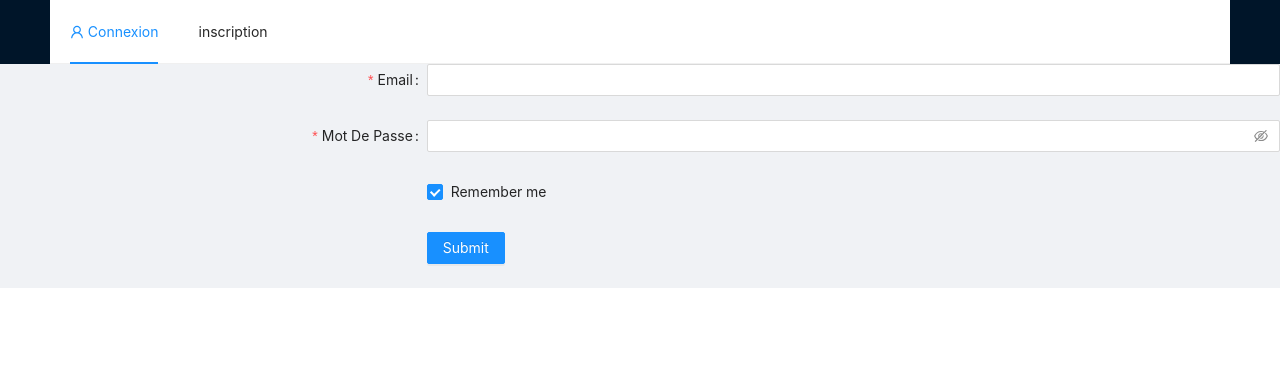
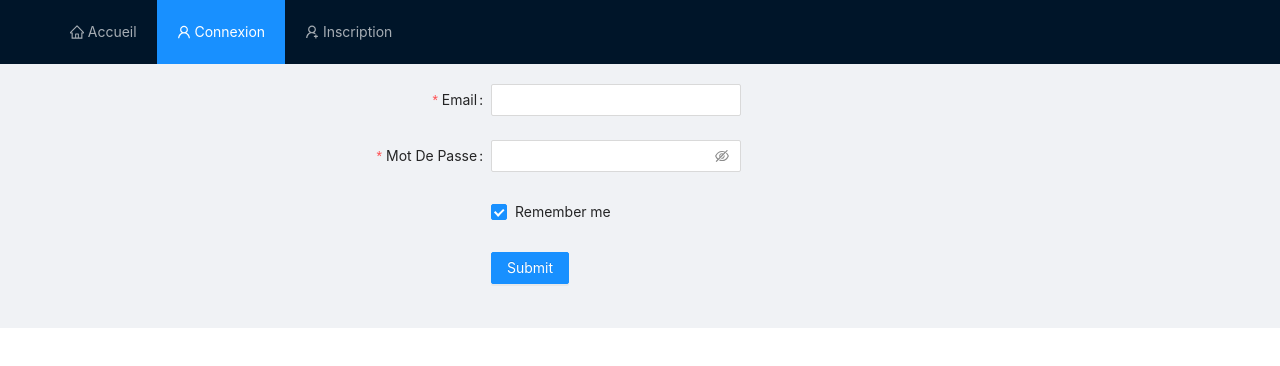
Before and after one commit to sebhbt/reactproject, a React (Create React App) app: page / in a window 1280 px wide. Both pictures are taken after a click on the item "Connexion". Shown: the top 366 px of the page. Built offline with nearby package versions, Linux system fonts and the light colour scheme; no server answers.

Commit message:
Modification graphique, de fonctionnement et d'architecture

```diff
--- a/src/App.css
+++ b/src/App.css
@@ -32,6 +32,7 @@
     from {
         transform: rotate(0deg);
     }
+
     to {
         transform: rotate(360deg);
     }
--- a/src/App.js
+++ b/src/App.js
@@ -1,20 +1,23 @@
 import { React, useState } from 'react';
 import './App.css';
 import Navbar from './components/Navbar';
-import 'antd/dist/antd.css';
-import { Col, Row, Button, Layout } from 'antd';
+import Accueil from './components/Accueil'
+import 'antd/dist/antd.min.css';
+import { Layout } from 'antd';
 
 
 const App = () => {
 
-  const [state, setState] = useState();
-  const [activeComponemt, setActiveComponemt] = useState("hello");
+    const [state] = useState();
+    const [activeComponemt, setActiveComponemt] = useState(<Accueil title="Accueil" />);
 
     return (
         <Layout>
+            <Layout.Header>
                 <Navbar
                     setActiveComponemt={setActiveComponemt}
                 />
+            </Layout.Header>
             <Layout.Content>
                 {state}
                 {activeComponemt}
--- a/src/components/Page.js
+++ b/src/components/Accueil.js
@@ -1,19 +1,18 @@
-import './Page.css'
+import '../styles/Accueil.css'
 
 
-const Page = () => {
+const Page = (props) => {
     var myHeaders = new Headers();
     myHeaders.append("x-rapidapi-key", "7bf3890efb932a4a1a8e5bd6d2e69b84");
     myHeaders.append("x-rapidapi-host", "v1.basketball.api-sports.io");
 
-    var requestOptions = {
+    /*var requestOptions = {
         method: 'GET',
         headers: myHeaders,
         redirect: 'follow'
     };
 
     const API = "https://v1.basketball.api-sports.io/teams?season=2021-2022&league=12";
-
     fetch(API, requestOptions)
         .then(response => response.json())
         .then(data => {
@@ -23,6 +22,7 @@ const Page = () => {
                 const {id, name, logo} = team;
                 htmlTeams +=
                     `<div class="card-team">
+                        <a href="">
                             <div class="card-team-image">
                                 <img src="${logo}">
                             </div>
@@ -32,17 +32,18 @@ const Page = () => {
                             <div class="card-team-excerpt">
                                 <p> Team ID: ${id} <p>
                             </div>
+                        </a>
                     </div>`;
                 document.getElementById('teamsNBA').innerHTML = htmlTeams;
             })
         })
-        .catch(error => console.log('error', error));
+        .catch(error => console.log('error', error));*/
 
     return (
-        <div class="main">
+        <div className="main">
             <h1> NBA Teams </h1>
             <h2>Bienvenue sur une page NBA. Veuillez vous connecter pour continuer</h2>
-            <div id="teamsNBA" class="container-grid">
+            <div id="teamsNBA" className="container-grid">
             </div>
         </div>
     );
--- a/src/components/Login.js
+++ b/src/components/Login.js
@@ -1,25 +1,25 @@
-import { Form, Input, Button, Checkbox, message } from 'antd';
-import {getAuth, signInWithEmailAndPassword} from 'firebase/auth';
-import {initializeApp} from 'firebase/app';
-import {firebaseConfig} from '../base';
+import { Form, Col, Row, Input, Button, Checkbox, message } from 'antd';
+import { getAuth, signInWithEmailAndPassword } from 'firebase/auth';
+import { initializeApp } from 'firebase/app';
+import { firebaseConfig } from '../lib/base';
 import Dashboard from './Dashboard';
-import {state, useState} from 'react';
+import { useState } from 'react';
 import { LoadingOutlined } from '@ant-design/icons';
 
 const firebaseApp = initializeApp(firebaseConfig);
 const auth = getAuth(firebaseApp);
 
 
-const Login = ( props) => {
+const Login = (props) => {
     const [loading, setLoading] = useState(false)
     const onFinish = (values) => {
-    setLoading(<LoadingOutlined/>)
-    signInWithEmailAndPassword(auth,values.username,values.password).then((credential)=> {
+        setLoading(<LoadingOutlined />)
+        signInWithEmailAndPassword(auth, values.username, values.password).then((credential) => {
             console.log(credential)
             setLoading(false)
             props.setActiveComponemt(<Dashboard />);
         })
-    .catch((err)=> {
+            .catch((err) => {
                 setLoading(false)
                 message.error(err.message)
             })
@@ -30,6 +30,8 @@ const [loading, setLoading] = useState(false)
     };
 
     return (
+        <Col offset={2} span={20} style={{ margin: 20 }}>
+            <Row justify="center">
                 <Form
                     name="basic"
                     labelCol={{
@@ -93,9 +95,9 @@ const [loading, setLoading] = useState(false)
                         </Button>
                     </Form.Item>
                 </Form>
+            </Row>
+        </Col>
     );
-
-
 };
 
-export default Login
+export default Login;
--- a/src/components/Navbar.js
+++ b/src/components/Navbar.js
@@ -1,49 +1,48 @@
-import 'antd/dist/antd.css';
-import { Layout, Menu } from 'antd';
+import { Menu } from 'antd';
 import React from "react";
-import {UserOutlined} from '@ant-design/icons';
+import { HomeOutlined, UserOutlined, UserAddOutlined } from '@ant-design/icons';
 import Login from './Login';
-import Page from './Page';
+import Accueil from './Accueil';
 import Profile from './Profile';
-import { useEffect } from 'react/cjs/react.development';
 
 
 const Navbar = (props) => {
-const {setActiveComponemt} = props;
-
-    useEffect(()=>{
-        console.log("UE");
-        props.setActiveComponemt(<Page title="Item1"/>);
-    }, [setActiveComponemt]);
-
+    const { setActiveComponemt } = props;
 
     const labels = [
         {
-            key: "Connexion",
-            action: () => setActiveComponemt(<Login setActiveComponemt={setActiveComponemt}/>),
-            title: "Connexion",
-            icon: <UserOutlined/>
+            key: "Accueil",
+            action: () => setActiveComponemt(<Accueil setActiveComponemt={setActiveComponemt} />),
+            title: "Accueil",
+            icon: <HomeOutlined />
         },
         {
-            key: "Profile",
-            action: () => setActiveComponemt(<Profile setActiveComponemt={setActiveComponemt}/>),
-            title: "inscription"
+            key: "Connexion",
+            action: () => setActiveComponemt(<Login setActiveComponemt={setActiveComponemt} />),
+            title: "Connexion",
+            icon: <UserOutlined />
+        },
+        {
+            key: "Inscription",
+            action: () => setActiveComponemt(<Profile setActiveComponemt={setActiveComponemt} />),
+            title: "Inscription",
+            icon: <UserAddOutlined />
         }
     ];
 
     const createMenuItem = (label) => {
-        return (<Menu.Item key= {label.key} onClick= {label.action}>
-            {label.icon} {label.title}
-        </Menu.Item>);
+        return (
+            <Menu.Item key={label.key} onClick={label.action}>
+                {label.icon} {label.title}
+            </Menu.Item>
+        );
 
     };
 
     return (
-        <Layout.Header>
-            <Menu mode="horizontal" defaultSelectedKeys={['Item1']}>
-                {labels.map(label => createMenuItem(label))}
-            </Menu>
-        </Layout.Header>
+        <Menu theme="dark" mode="horizontal" defaultSelectedKeys={['Accueil']}>
+            {labels.map(label => createMenuItem(label))}
+        </Menu>
     )
 }
 
--- a/src/components/Profile.js
+++ b/src/components/Profile.js
@@ -1,11 +1,4 @@
-import React, { useState } from 'react';
-import {
-    Form,
-    Input,
-    Checkbox,
-    Button,
-    message
-} from 'antd';
+import { Form, Col, Row, Input, Checkbox, Button, message } from 'antd';
 import { getAuth, createUserWithEmailAndPassword } from "firebase/auth";
 import Dashboard from './Dashboard';
 
@@ -45,17 +38,12 @@ const tailFormItemLayout = {
 const Profile = (props) => {
 
     const [form] = Form.useForm();
-    const[state,setState] = useState({
-        lastname:"",
-        firstname:"",
-        email:"",
-        age:""
-    })
     const onFinish = (values) => {
         console.log('Received values of form: ', values);
         createUserWithEmailAndPassword(auth, values.email, values.password)
             .then((userCredential) => {
                 const user = userCredential.user;
+                console.log(user);
                 message.success("Bravo vous êtes inscrits");
                 props.setActiveComponemt(<Dashboard />);
 
@@ -68,6 +56,8 @@ const Profile = (props) => {
 
 
     return (
+        <Col offset={2} span={20} style={{ margin: 20 }}>
+            <Row justify="center">
                 <Form
                     {...formItemLayout}
                     form={form}
@@ -165,7 +155,7 @@ const Profile = (props) => {
                         {...tailFormItemLayout}
                     >
                         <Checkbox>
-            I have read the <a href="">agreement</a>
+                            I have read the agreement
                         </Checkbox>
                     </Form.Item>
                     <Form.Item {...tailFormItemLayout}>
@@ -174,6 +164,8 @@ const Profile = (props) => {
                         </Button>
                     </Form.Item>
                 </Form>
+            </Row>
+        </Col>
     );
 }
 
--- a/src/base.js
+++ b/src/lib/base.js
@@ -6,4 +6,4 @@ export const firebaseConfig = {
     storageBucket: "eseo-982cb.appspot.com",
     messagingSenderId: "253693468046",
     appId: "1:253693468046:web:df31871ff8a963ad4b18df"
-  };
+};
--- a/src/components/Page.css
+++ b/src/styles/Accueil.css
@@ -1,31 +1,49 @@
-.main{
+.main {
     text-align: center;
 }
-.container-grid{
+
+.container-grid {
     display: grid;
-    grid: repeat(6 , 20%) / auto-flow 20%;
+    grid: repeat(6, 20%) / auto-flow 20%;
     width: 100%;
 }
+
 .card-team {
     margin: 5%;
-    background-color: rgba(226, 210, 194, 0.493); /*3*/
+    background-color: rgba(226, 210, 194, 0.493);
+    /*3*/
     border-radius: 10px;
-    box-shadow: 0px 5px 10px #999; /*4*/
+    box-shadow: 0px 5px 10px #999;
+    /*4*/
     color: rgb(37, 68, 65);
 }
-.card-team:hover .card-team-image img { /*6*/
+
+.card-team a {
+    /*5*/
+    color: #333;
+    text-decoration: none;
+}
+
+.card-team:hover .card-team-image img {
+    /*6*/
     width: 120px;
 }
+
 .card-team-image {
     background-color: white;
     border-radius: 10px;
-    height: 150px;/*1*/
-    position: relative;/*2*/
-    overflow: hidden;/*3*/
+    height: 150px;
+    /*1*/
+    position: relative;
+    /*2*/
+    overflow: hidden;
+    /*3*/
 }
+
 .card-team-image img {
-    width: 150%;/*4*/
-      /*5 - Méthode de centrage en fonction de la taille de l'image */
+    width: 150%;
+    /*4*/
+    /*5 - Méthode de centrage en fonction de la taille de l'image */
     position: absolute;
     top: 50%;
     left: 50%;
@@ -35,16 +53,22 @@
     transition-duration: .3s;
     transition-timing-function: ease;
 }
+
 .card-team-body {
-    text-align:center;  /*1*/
-    padding: 15px 20px; /*2*/
-    box-sizing: border-box; /*3*/
+    text-align: center;
+    /*1*/
+    padding: 15px 20px;
+    /*2*/
+    box-sizing: border-box;
+    /*3*/
 }
+
 .card-team-title {
     text-align: center;
     text-transform: uppercase;
     font-weight: 4rem;
 }
+
 .card-team-excerpt {
     font-size: 1rem;
     text-align: center;
```
Also changed, not shown: 1 other file (tests, documents, lock files or other folders). Lines whose indentation alone changed are shown as unchanged.
